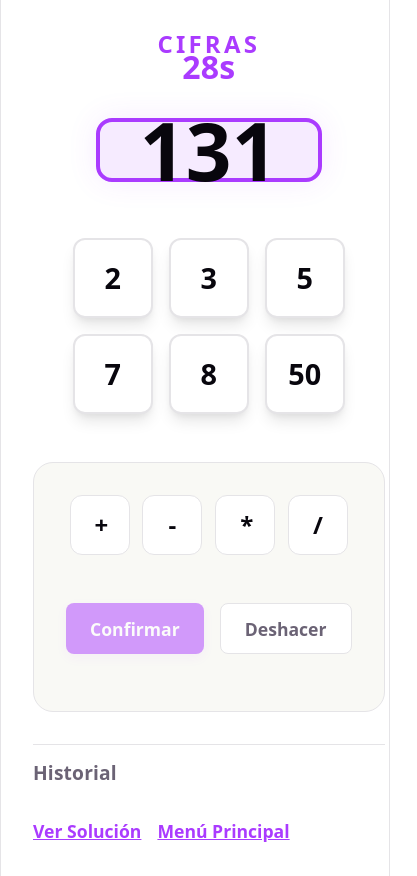
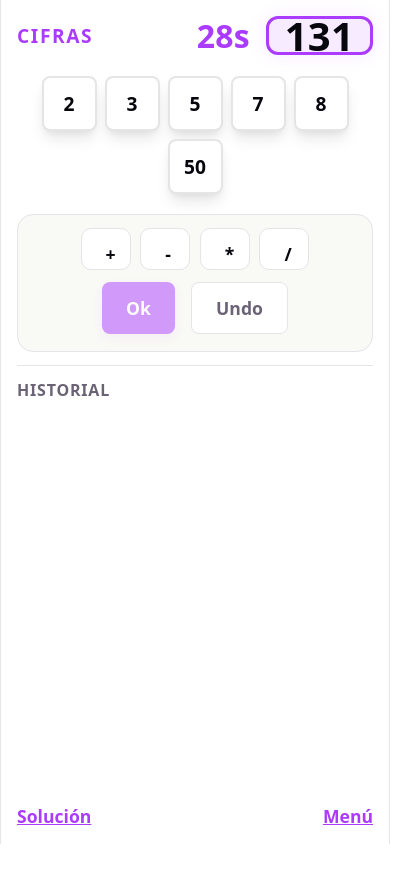
Before and after one commit to Chrysweel/cifras_letras, a React (Vite) app: page / in a window 390 px wide. Both pictures are taken after a click on the button "Partida Aleatoria". Shown: the whole page, 417 px wide, since content can reach past the window. After the commit the page ends 844 px from the top, so only its background shows below. Built offline with nearby package versions, Linux system fonts and the light colour scheme.

Commit message:
optimize design to mobile

```diff
--- a/src/components/GameView.jsx
+++ b/src/components/GameView.jsx
@@ -8,14 +8,15 @@ const GameView = ({
 }) => (
     <div className="game-container">
         <div className="header">
-            <h1 className="title" style={{ fontSize: '1.5rem', cursor: 'pointer' }} onClick={resetToHome}>CIFRAS</h1>
-            <div className={`timer ${timer <= 5 && timer > 0 ? 'warning' : ''}`}>
-                {timer === 0 ? 'TIEMPO' : `${timer}s`}
+            <h1 className="title" onClick={resetToHome} style={{ cursor: 'pointer' }}>CIFRAS</h1>
+            <div className="top-bar">
+                <div className={`timer ${timer <= 5 && timer > 0 ? 'warning' : ''}`}>
+                    {timer === 0 ? 'TIEMPO' : `${timer}s`}
+                </div>
+                <div className="target-display">
+                    {target}
+                </div>
             </div>
-        </div>
-
-        <div className="target-display">
-            {target}
         </div>
 
         <div className="numbers-grid">
@@ -40,19 +41,19 @@ const GameView = ({
                 {selectedIds.length === 2 && selectedOp && (
                     <div className="preview-text">
                         {currentOpResult !== null ? (
-                            <>Resultado: <span className="highlight">{currentOpResult}</span></>
-                        ) : <span className="error">Operación no válida</span>}
+                            <>Res: <span className="highlight">{currentOpResult}</span></>
+                        ) : <span className="error">Inválido</span>}
                     </div>
                 )}
                 <div className="controls">
                     <button className="btn-primary" onClick={confirmOperation} disabled={currentOpResult === null || gameState === 'won'}>
-                        Confirmar
+                        Ok
                     </button>
                     <button className="btn-secondary" onClick={undo} disabled={history.length === 0}>
-                        Deshacer
+                        Undo
                     </button>
                     {gameState !== 'playing' && (
-                        <button className="btn-primary" onClick={onRestart}>Reiniciar</button>
+                        <button className="btn-primary" onClick={onRestart}>Reset</button>
                     )}
                 </div>
             </div>
@@ -63,20 +64,21 @@ const GameView = ({
             <ul>
                 {history.map((step, i) => <li key={i}>{step.operation}</li>)}
             </ul>
-            <button className="btn-text" onClick={displaySolution}>Ver Solución</button>
-            <button className="btn-text" style={{ marginLeft: '1rem' }} onClick={resetToHome}>Menú Principal</button>
+            <div className="history-footer">
+                <button className="btn-text" onClick={displaySolution}>Solución</button>
+                <button className="btn-text" onClick={resetToHome}>Menú</button>
+            </div>
         </div>
 
         {result && (
-            <div className={`result-message ${result.success ? 'success' : 'fail'}`}>
+            <div className={`result-message ${result.success ? 'success' : 'fail'}`} style={{ position: 'absolute', bottom: '2rem', left: '2rem', right: '2rem', zIndex: 10 }}>
                 {result.msg}
             </div>
         )}
 
         {solution && (
-            <div className="result-message" style={{ border: '1px solid var(--accent)' }}>
-                Solución óptima: <br />
-                <strong style={{ fontSize: '1.8rem', color: 'var(--accent)' }}>{solution.expression} = {solution.value}</strong>
+            <div className="result-message" style={{ position: 'absolute', bottom: '2rem', left: '2rem', right: '2rem', zIndex: 11, background: 'var(--bg)', border: '2px solid var(--accent)' }}>
+                Solución: <strong>{solution.expression} = {solution.value}</strong>
             </div>
         )}
     </div>
--- a/src/index.css
+++ b/src/index.css
@@ -85,49 +85,93 @@ h1 {
   flex: 1;
   display: flex;
   flex-direction: column;
-  gap: 2rem;
-  padding: 2rem;
+  gap: 1.5rem;
+  padding: 1.5rem;
   max-width: 800px;
   margin: 0 auto;
+  box-sizing: border-box;
+}
+
+@media (max-width: 600px) {
+  .game-container {
+    gap: 0.8rem;
+    padding: 1rem;
+    height: 100vh;
+    overflow: hidden;
+    /* Prevent global scroll */
+  }
+}
+
+.header {
+  display: flex;
+  justify-content: space-between;
+  align-items: center;
+  flex-shrink: 0;
 }
 
 .title {
-  font-size: 3rem;
+  font-size: 2.5rem;
   font-weight: 800;
   color: var(--accent);
   text-transform: uppercase;
-  letter-spacing: 0.2rem;
+  letter-spacing: 0.1rem;
   margin: 0;
 }
 
+@media (max-width: 600px) {
+  .title {
+    font-size: 1.2rem;
+  }
+}
+
+.top-bar {
+  display: flex;
+  align-items: center;
+  justify-content: center;
+  gap: 1rem;
+  flex-shrink: 0;
+}
+
 .target-display {
-  font-size: 5rem;
+  font-size: 3.5rem;
   font-weight: 800;
   color: var(--text-h);
   background: var(--accent-bg);
-  padding: 1rem 2.5rem;
-  border-radius: 16px;
-  border: 4px solid var(--accent);
-  display: inline-block;
-  margin: 0.5rem auto;
-  box-shadow: 0 0 30px var(--accent-bg);
+  padding: 0.5rem 1.5rem;
+  border-radius: 12px;
+  border: 3px solid var(--accent);
+  box-shadow: 0 0 20px var(--accent-bg);
+}
+
+@media (max-width: 600px) {
+  .target-display {
+    font-size: 2.5rem;
+    padding: 0.3rem 1rem;
+  }
 }
 
 .numbers-grid {
   display: flex;
   flex-wrap: wrap;
   justify-content: center;
-  gap: 1rem;
-  margin: 1rem 0;
+  gap: 0.8rem;
+  margin: 0.5rem 0;
+  flex-shrink: 0;
+}
+
+@media (max-width: 600px) {
+  .numbers-grid {
+    gap: 0.5rem;
+  }
 }
 
 .number-card {
-  width: 80px;
-  height: 80px;
+  width: 70px;
+  height: 70px;
   display: flex;
   justify-content: center;
   align-items: center;
-  font-size: 1.8rem;
+  font-size: 1.5rem;
   font-weight: 700;
   background: var(--bg);
   border: 2px solid var(--border);
@@ -137,6 +181,15 @@ h1 {
   cursor: pointer;
   transition: all 0.2s cubic-bezier(0.4, 0, 0.2, 1);
   outline: none;
+}
+
+@media (max-width: 600px) {
+  .number-card {
+    width: 55px;
+    height: 55px;
+    font-size: 1.2rem;
+    border-radius: 8px;
+  }
 }
 
 .number-card:hover:not(:disabled) {
@@ -155,29 +208,45 @@ h1 {
 .operation-panel {
   display: flex;
   flex-direction: column;
-  gap: 1.5rem;
+  gap: 1rem;
   background: var(--social-bg);
-  padding: 2rem;
-  border-radius: 20px;
+  padding: 1.2rem;
+  border-radius: 16px;
   border: 1px solid var(--border);
+  flex-shrink: 0;
+}
+
+@media (max-width: 600px) {
+  .operation-panel {
+    padding: 0.8rem;
+    gap: 0.5rem;
+  }
 }
 
 .op-buttons {
   display: flex;
   justify-content: center;
-  gap: 0.8rem;
+  gap: 0.6rem;
 }
 
 .op-btn {
-  width: 60px;
-  height: 60px;
-  font-size: 1.5rem;
-  border-radius: 12px;
+  width: 50px;
+  height: 50px;
+  font-size: 1.3rem;
+  border-radius: 10px;
   background: var(--bg);
   border: 1px solid var(--border);
   color: var(--text-h);
   cursor: pointer;
   transition: all 0.2s;
+}
+
+@media (max-width: 600px) {
+  .op-btn {
+    width: 42px;
+    height: 42px;
+    font-size: 1.1rem;
+  }
 }
 
 .op-btn:hover:not(:disabled) {
@@ -192,22 +261,22 @@ h1 {
 }
 
 .preview-area {
-  min-height: 100px;
+  min-height: 60px;
   display: flex;
   flex-direction: column;
   justify-content: center;
-  gap: 1rem;
+  gap: 0.8rem;
 }
 
 .preview-text {
-  font-size: 1.5rem;
+  font-size: 1.2rem;
   font-weight: 600;
   color: var(--text);
 }
 
 .preview-text .highlight {
   color: var(--accent);
-  font-size: 2rem;
+  font-size: 1.6rem;
   font-weight: 800;
 }
 
@@ -264,28 +333,43 @@ button {
 .history-panel {
   text-align: left;
   border-top: 1px solid var(--border);
-  padding-top: 1rem;
+  padding-top: 0.8rem;
+  display: flex;
+  flex-direction: column;
+  flex: 1;
+  min-height: 0;
+  /* Important for flex child with overflow */
 }
 
 .history-panel h3 {
-  margin-top: 0;
+  margin: 0 0 0.5rem 0;
   color: var(--text);
-  font-size: 1.2rem;
+  font-size: 1rem;
+  text-transform: uppercase;
+  letter-spacing: 0.05rem;
 }
 
 .history-panel ul {
   list-style: none;
   padding: 0;
-  max-height: 150px;
+  margin: 0;
   overflow-y: auto;
-  margin-bottom: 1rem;
+  flex: 1;
 }
 
 .history-panel li {
-  padding: 0.5rem 0;
+  padding: 0.4rem 0.6rem;
   border-bottom: 1px dashed var(--border);
   font-family: var(--mono);
   color: var(--text-h);
+  font-size: 0.9rem;
+}
+
+.history-footer {
+  display: flex;
+  justify-content: space-between;
+  padding-top: 0.5rem;
+  flex-shrink: 0;
 }
 
 .timer {
```
